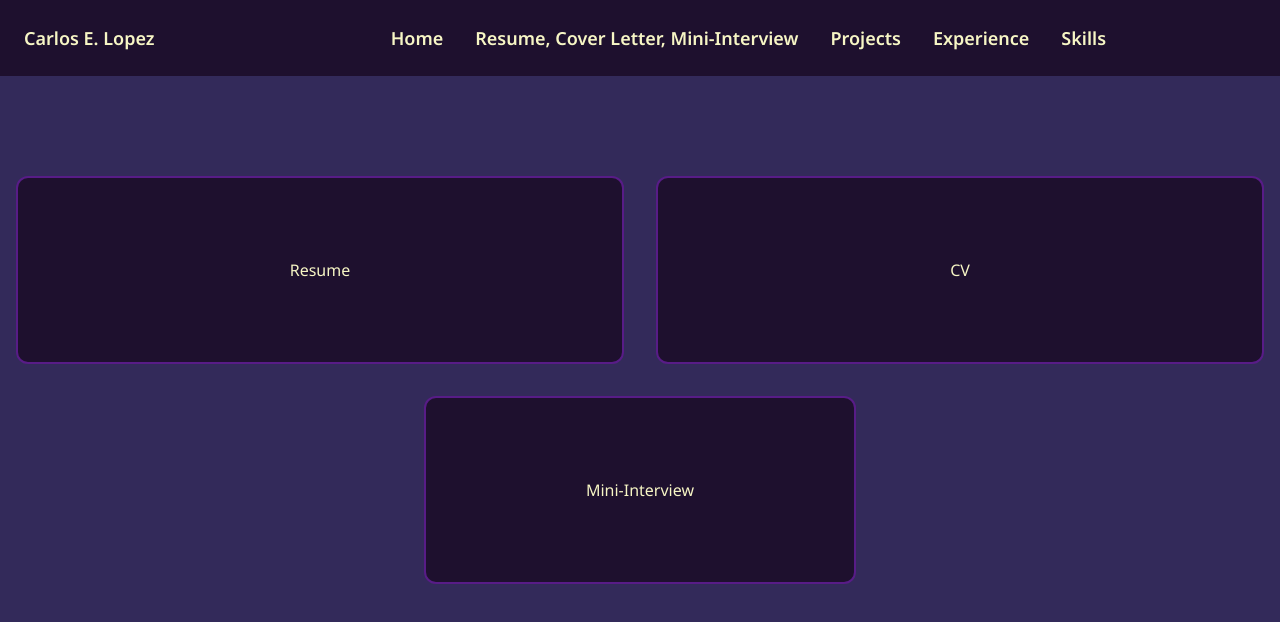
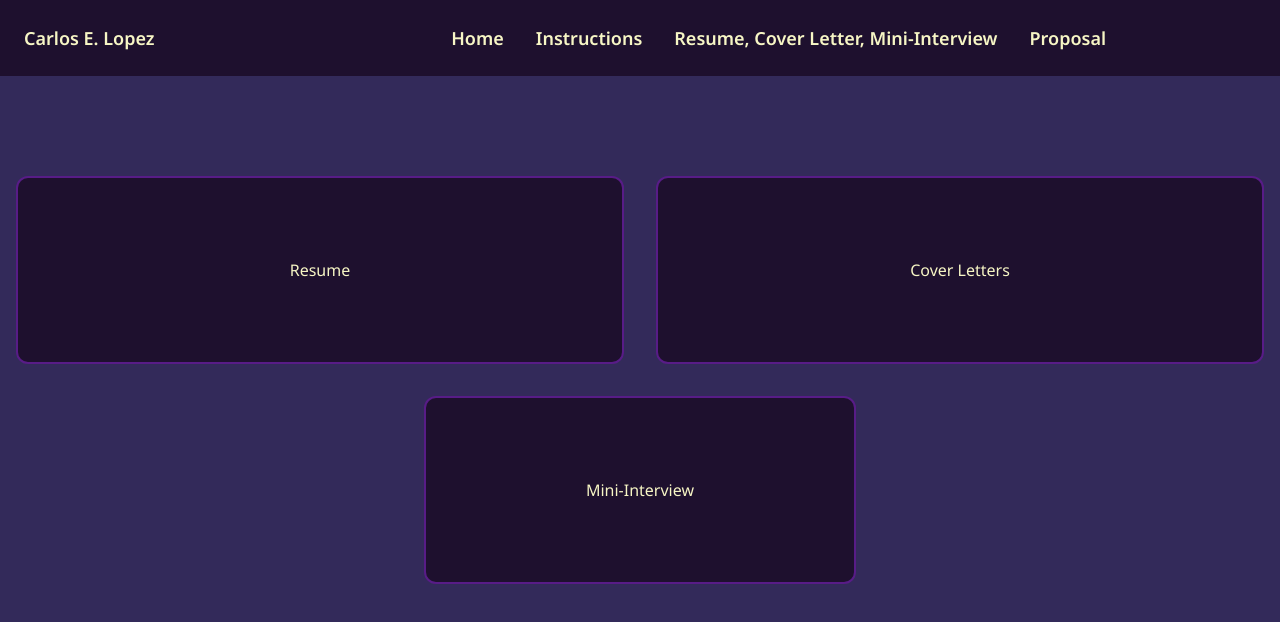
Before and after one commit to carloselopezjr/Portfolio, a Next.js app: page /assignments in a window 1280 px wide. Shown: the top 622 px of the page. Built offline with nearby package versions, Linux system fonts and the light colour scheme; some icons are missing.

Commit message:
this class lmfao

```diff
--- a/src/app/(main)/assignments/page.tsx
+++ b/src/app/(main)/assignments/page.tsx
@@ -6,7 +6,7 @@ const assignments = [
     link: "/CS_Resume.pdf",
   },
   {
-    name: "CV",
+    name: "Cover Letters",
     link: "/cover_letter.pdf",
   },
   {
--- a/src/app/(main)/components/navbar/page.tsx
+++ b/src/app/(main)/components/navbar/page.tsx
@@ -11,21 +11,33 @@ export default function Navbar() {
                     <Link href="/">Carlos E. Lopez</Link>
                 </li>
 
-                <li className = "hover:opacity-70  transition-all duration-300">
+                <li className = "hover:opacity-70 duration-300">
                     <Link href="/">Home</Link>
                 </li>
-                <li className ="hover:animate-pulse duration-300">
+                <li className= "hover:opacity-70 duration-300">
+                    <Link href="/instructions">Instructions</Link>
+                </li>
+                <li className ="hover:opacity-70 duration-300">
                     <Link href="/assignments">Resume, Cover Letter, Mini-Interview </Link>
                 </li>
+                <li className="hover:opacity-70 duration-300">
+                    <Link href="/proposal">Proposal</Link>
+                </li>
+
+
+
+                {/* This  class is silly
                 <li className="hover:opacity-70  transition-all duration-300">
                     <Link href="/projects">Projects</Link>
                 </li>
+
                 <li className ="hover:opacity-70  transition-all duration-300">
                     <Link href="/experience">Experience</Link>
                 </li>
                 <li className="hover:opacity-70  transition-all duration-300">
                     <Link href="/skills">Skills</Link>
                 </li>
+                */}
                 <li className="hover:opacity-60 transition-all duration-300">
                     <Link href="/CS_Resume.pdf"><DynamicIcon name="file-text"/></Link>
                 </li>
--- /dev/null
+++ b/src/app/(main)/instructions/page.tsx
@@ -0,0 +1,9 @@
+
+
+export default function enc() {
+    return (
+        <div className="flex justify-center mt-24">
+            hai
+        </div>
+    )
+}
--- /dev/null
+++ b/src/app/(main)/proposal/page.tsx
@@ -0,0 +1,9 @@
+
+
+export default function enc() {
+    return(
+        <div className="flex justify-center mt-24">
+            hai
+        </div>
+    )
+}
```
